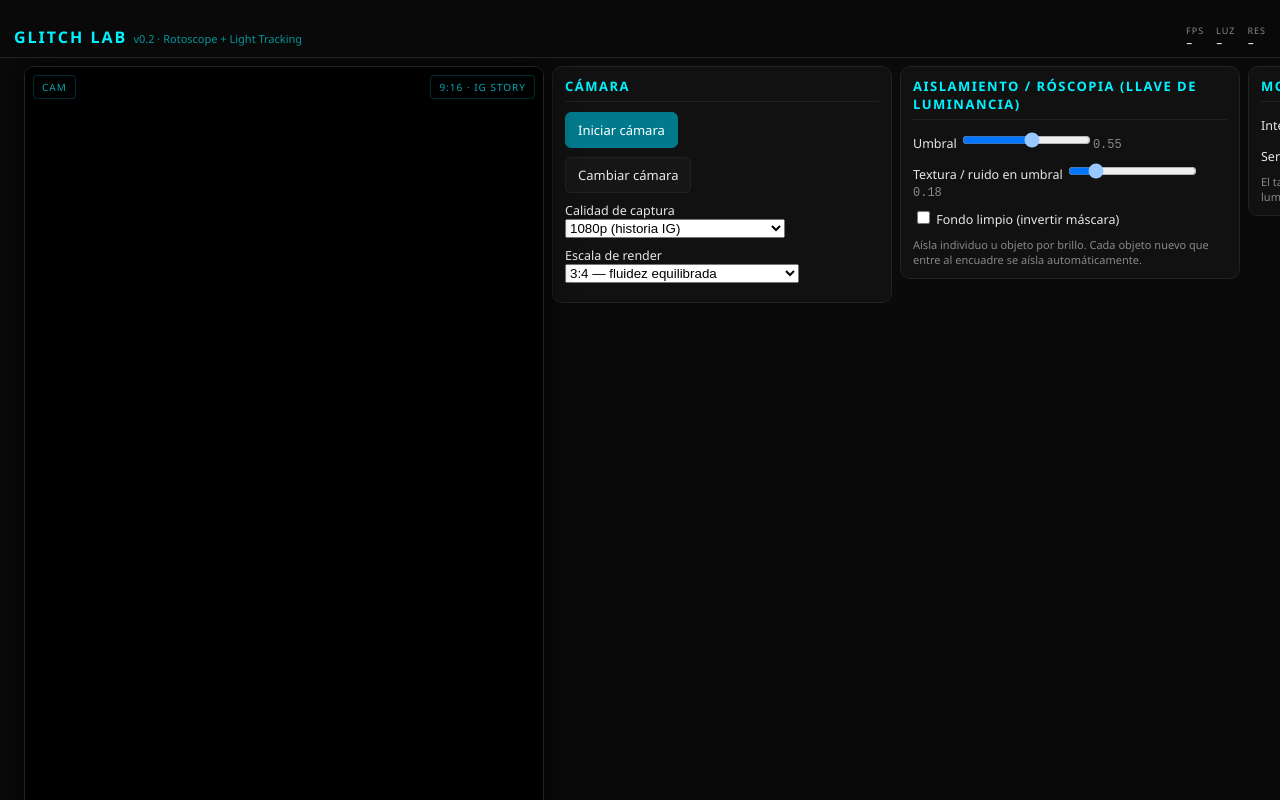
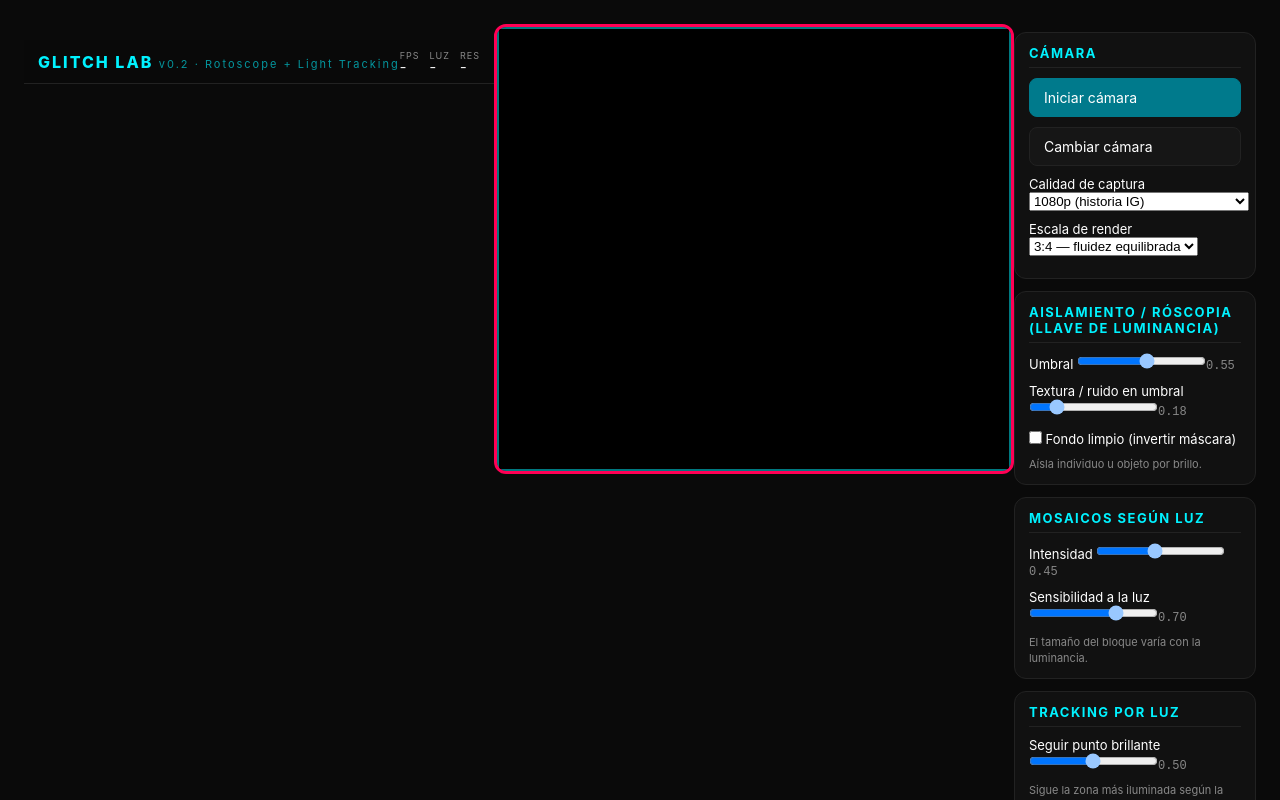
Before and after one commit to Mattt-003/epa, a plain HTML site: page index.html in a window 1280 px wide. Drawn offline with Linux system fonts and the light colour scheme.

Commit message:
Update index.html

```diff
--- a/index.html
+++ b/index.html
@@ -9,10 +9,143 @@
 <meta name="theme-color" content="#0a0a0a">
 <title>GLITCH LAB — Efectos de cámara en tiempo real</title>
 <link rel="manifest" href="manifest.json">
-<link rel="preload" as="style" href="css/style.css">
-<link rel="stylesheet" href="css/style.css">
+<style>
+  /* ========== CSS embebido — Safari iOS no lo cachea por separado ========== */
+  * { box-sizing: border-box; margin: 0; padding: 0; }
+  html { height: 100%; overflow: hidden; touch-action: manipulation; -webkit-touch-callout: none; }
+  body {
+    margin: 0; background: #0a0a0a; color: #fff;
+    font-family: -apple-system, BlinkMacSystemFont, 'Segoe UI', Roboto, sans-serif;
+    font-size: 14px; height: 100%; overflow: hidden;
+    display: flex; flex-direction: column;
+    -webkit-tap-highlight-color: transparent;
+  }
+
+  /* Header arriba (respetando notch / dynamic island) */
+  header.app-header {
+    position: sticky; top: env(safe-area-inset-top, 0);
+    z-index: 50; flex-shrink: 0;
+    display: flex; align-items: center; justify-content: space-between;
+    padding: 10px 14px;
+    background: rgba(10, 10, 10, 0.95);
+    border-bottom: 1px solid #222;
+    backdrop-filter: blur(10px);
+  }
+  .brand { font-weight: 800; letter-spacing: 2px; font-size: 16px; color: #00f2ff; }
+  .ver { font-weight: 400; font-size: 11px; opacity: 0.6; }
+  .hud { display: flex; gap: 10px; flex-wrap: wrap; }
+  .hud-item { display: flex; flex-direction: column; font-size: 11px; color: #888; }
+  .hud-label { font-size: 9px; text-transform: uppercase; letter-spacing: 1px; }
+  .hud-item span:last-child { font-family: 'SF Mono', monospace; font-weight: 700; color: #fff; }
+  .hud-item.rec { color: #ff2a6d; }
+  .hud-item.rec.hidden { display: none; }
+
+  /* VICTOR: visor arriba, bien visible, borde rojo para saber que cargó el CSS */
+  #camera-wrap {
+    flex-shrink: 0;
+    width: 100%;
+    height: 52vh;           /* altura suficiente en iPhone */
+    min-height: 300px;
+    max-height: 450px;
+    background: #000;
+    border: 3px solid #ff0055;   /* borde rojo temporal para verificar */
+    border-radius: 12px;
+    margin: 12px env(safe-area-inset-left, 10px) 8px env(safe-area-inset-right, 10px);
+    position: relative;
+    overflow: hidden;
+  }
+  #glCanvas, #cameraVideo {
+    position: absolute; inset: 0; width: 100%; height: 100%;
+    object-fit: cover; display: block;
+  }
+  #cameraVideo { opacity: 0; }
+  #glCanvas { border: 2px solid rgba(0,242,255,0.5); }
+
+  /* Controles debajo, scrollables */
+  #controls {
+    flex: 1 1 auto;
+    overflow-y: auto;
+    -webkit-overflow-scrolling: touch;
+    padding: 8px env(safe-area-inset-left, 10px) 16px env(safe-area-inset-right, 10px);
+    padding-bottom: env(safe-area-inset-bottom, 16px);
+    background: #0a0a0a;
+  }
+
+  .panel {
+    background: #111;
+    border: 1px solid #222;
+    border-radius: 12px;
+    padding: 12px 14px;
+    margin-bottom: 12px;
+  }
+  .panel h3 {
+    margin: 0 0 10px; font-size: 13px; text-transform: uppercase;
+    letter-spacing: 1.5px; color: #00f2ff;
+    border-bottom: 1px solid #222; padding-bottom: 6px;
+  }
+  .row { display: flex; gap: 10px; align-items: center; margin-bottom: 10px; }
+  .row label { flex: 1; font-size: 13px; color: #fff; cursor: pointer; }
+  .row-check { align-items: flex-start; }
+  .row-check input { margin-top: 2px; }
+  span[id^="v"] { font-family: 'SF Mono', monospace; font-size: 12px; color: #888; min-width: 34px; text-align: right; }
+  .note { font-size: 11px; color: #888; margin-top: 6px; line-height: 1.4; }
+
+  .btn {
+    border: 1px solid #222; background: #161616; color: #fff;
+    padding: 10px 14px; border-radius: 8px; font-size: 14px; cursor: pointer;
+    font-family: inherit; width: 100%; text-align: left;
+  }
+  .btn:hover { border-color: #00f2ff; color: #00f2ff; }
+  .btn:active { transform: scale(0.97); }
+  .btn-primary { background: #007a8c; border-color: #007a8c; }
+  .btn-primary:hover { background: #00f2ff; color: #000; }
+  .btn-record { background: #ff2a6d; border-color: #ff2a6d; font-weight: 700; }
+  .btn-record.recording { animation: pulse 1.2s infinite; }
+  .btn-sm { padding: 8px 12px; font-size: 13px; width: 100%; }
+  @keyframes pulse { 0%,100%{opacity:1} 50%{opacity:0.55} }
+
+  .preset-list { display: flex; flex-direction: column; gap: 6px; margin-top: 8px; }
+  .preset-list .btn-sm { width: auto; }
+
+  #status-box {
+    background: #0d0d0d; border: 1px solid #222; border-radius: 12px;
+    padding: 12px 14px; font-size: 12px;
+  }
+  #status-box h4 {
+    margin: 0 0 6px; font-size: 11px; text-transform: uppercase;
+    color: #888; letter-spacing: 1px;
+  }
+  #status-list { margin: 0; padding-left: 16px; color: #888; font-size: 12px; line-height: 1.5; }
+  #status-list li { margin: 2px 0; }
+
+  /* Overlay instalación */
+  .overlay {
+    position: fixed; inset: 0; z-index: 100;
+    background: rgba(10,10,10,0.85); display: flex;
+    align-items: center; justify-content: center;
+    padding: env(safe-area-inset-top, 8px) 8px env(safe-area-inset-bottom, 8px) 8px;
+  }
+  .overlay.hidden { display: none; }
+  .overlay-card {
+    background: #111; border: 1px solid #222; border-radius: 14px;
+    padding: 22px 24px; max-width: 320px; width: 90%; text-align: center;
+  }
+  .overlay-card h3 { margin: 0 0 10px; font-size: 17px; color: #00f2ff; }
+  .overlay-card p { margin: 0 0 14px; font-size: 13px; color: #888; line-height: 1.5; }
+  .overlay-card .row { display: flex; gap: 10px; justify-content: center; margin-bottom: 14px; }
+  .overlay-card .btn { flex: 1; text-align: center; }
+  ::-webkit-slider-thumb { accent-color: #00f2ff; }
+
+  @media (min-width: 768px) {
+    body { flex-direction: row; padding: 24px; align-items: flex-start; overflow-y: auto; }
+    #camera-wrap { width: 42vw; max-width: 520px; margin: 0; height: auto; aspect-ratio: 9/16; }
+    #controls { width: 340px; overflow-y: auto; padding-bottom: 0; }
+    header.app-header { position: sticky; top: 16px; }
+  }
+</style>
 </head>
 <body>
+
 <header class="app-header">
   <div class="brand">GLITCH LAB <span class="ver">v0.2 · Rotoscope + Light Tracking</span></div>
   <div class="hud">
@@ -23,16 +156,12 @@
   </div>
 </header>
 
-  <main class="stage">
-    <div class="viewfinder">
-      <canvas id="glCanvas" class="gl-canvas"></canvas>
+<div id="camera-wrap">
+  <canvas id="glCanvas"></canvas>
   <video id="cameraVideo" playsinline muted autoplay></video>
-      <div class="corner top-left">CAM</div>
-      <div class="corner top-right">9:16 · IG STORY</div>
-      <div class="corner bottom-left">GPU · WEBGL 2</div>
-      <div class="corner bottom-right">PWA</div>
 </div>
 
+<div id="controls">
   <section class="panel" id="panelCam">
     <h3>Cámara</h3>
     <div class="row"><button id="btnStart" class="btn btn-primary">Iniciar cámara</button></div>
@@ -46,7 +175,7 @@
     </label></div>
     <div class="row"><label>Escala de render
       <select id="selRenderScale">
-          <option value="1">1:1 — máxima calidad (1080×1920)</option>
+        <option value="1">1:1 — máxima calidad</option>
         <option value="0.75" selected>3:4 — fluidez equilibrada</option>
         <option value="0.5">1:2 — máxima fluidez</option>
       </select>
@@ -58,26 +187,26 @@
     <div class="row"><label>Umbral <input type="range" id="sThreshold" min="0" max="1" step="0.01" value="0.55"><span id="vThreshold">0.55</span></label></div>
     <div class="row"><label>Textura / ruido en umbral <input type="range" id="sNoiseAmt" min="0" max="1" step="0.01" value="0.18"><span id="vNoiseAmt">0.18</span></label></div>
     <div class="row"><label class="row-check"><input type="checkbox" id="ckInvert"> Fondo limpio (invertir máscara)</label></div>
-      <p class="note">Aísla individuo u objeto por brillo. Cada objeto nuevo que entre al encuadre se aísla automáticamente.</p>
+    <p class="note">Aísla individuo u objeto por brillo.</p>
   </section>
 
   <section class="panel" id="panelMosaic">
     <h3>Mosaicos según luz</h3>
     <div class="row"><label>Intensidad <input type="range" id="sMosaic" min="0" max="1" step="0.01" value="0.45"><span id="vMosaic">0.45</span></label></div>
     <div class="row"><label>Sensibilidad a la luz <input type="range" id="sMosaicSens" min="0" max="1" step="0.01" value="0.70"><span id="vMosaicSens">0.70</span></label></div>
-      <p class="note">El tamaño del bloque no es uniforme: varía con la luminancia de la escena.</p>
+    <p class="note">El tamaño del bloque varía con la luminancia.</p>
   </section>
 
   <section class="panel" id="panelTrack">
     <h3>Tracking por luz</h3>
     <div class="row"><label>Seguir punto brillante <input type="range" id="sTrackSens" min="0" max="1" step="0.01" value="0.50"><span id="vTrackSens">0.50</span></label></div>
-      <p class="note">Sigue la zona más iluminada; la sensibilidad regula qué tan rápido se mueve el seguimiento.</p>
+    <p class="note">Sigue la zona más iluminada según la sensibilidad.</p>
   </section>
 
   <section class="panel" id="panelShapes">
     <h3>Formas sensibles al movimiento</h3>
     <div class="row"><label>Sensibilidad al movimiento <input type="range" id="sShapeMotion" min="0" max="1" step="0.01" value="0.65"><span id="vShapeMotion">0.65</span></label></div>
-      <p class="note">Distorsión vectorial generada por la diferencia entre frames (movimiento real).</p>
+    <p class="note">Distorsión vectorial por diferencia entre frames.</p>
   </section>
 
   <section class="panel" id="panelFlicker">
@@ -99,26 +228,26 @@
     <div class="row"><button id="btnSavePreset" class="btn btn-sm">Guardar preset (IndexedDB)</button></div>
     <div class="row"><button id="btnLoadPreset" class="btn btn-sm">Cargar preset</button></div>
     <div id="presetList" class="preset-list"></div>
-      <p class="note">Descarga WebM. En iOS Safari el códec depende del versión (VP8/H.264).</p>
+    <p class="note">Descarga WebM. En iOS Safari el códec depende de la versión.</p>
   </section>
 
-    <div class="status-box">
+  <div id="status-box">
     <h4>Estado técnico (honesto)</h4>
-      <ul class="status-list" id="statusList"></ul>
+    <ul id="status-list"></ul>
+  </div>
 </div>
 
 <div class="overlay hidden" id="overlayInstall">
   <div class="overlay-card">
     <h3>Instalar como app</h3>
-        <p>En iPhone: <strong>Compartir → A la pantalla de inicio</strong>. En Android/Chrome aparecerá abajo el botón de instalación.</p>
+    <p>En iPhone: <strong>Compartir → A la pantalla de inicio</strong>.</p>
     <div class="row">
       <button id="btnInstall" class="btn btn-primary">Instalar (Android/Chrome)</button>
       <button id="btnCloseInstall" class="btn">Cerrar</button>
     </div>
-        <p class="note">La PWA requiere HTTPS para usar cámara y grabar en iOS. En tu PC puedes probarlo sobre HTTP.</p>
+    <p class="note">La PWA requiere HTTPS para cámara en iOS.</p>
   </div>
 </div>
-  </main>
 
 <script src="js/shaders.js"></script>
 <script src="js/app.js"></script>
```
Lines whose indentation alone changed are shown as unchanged.
